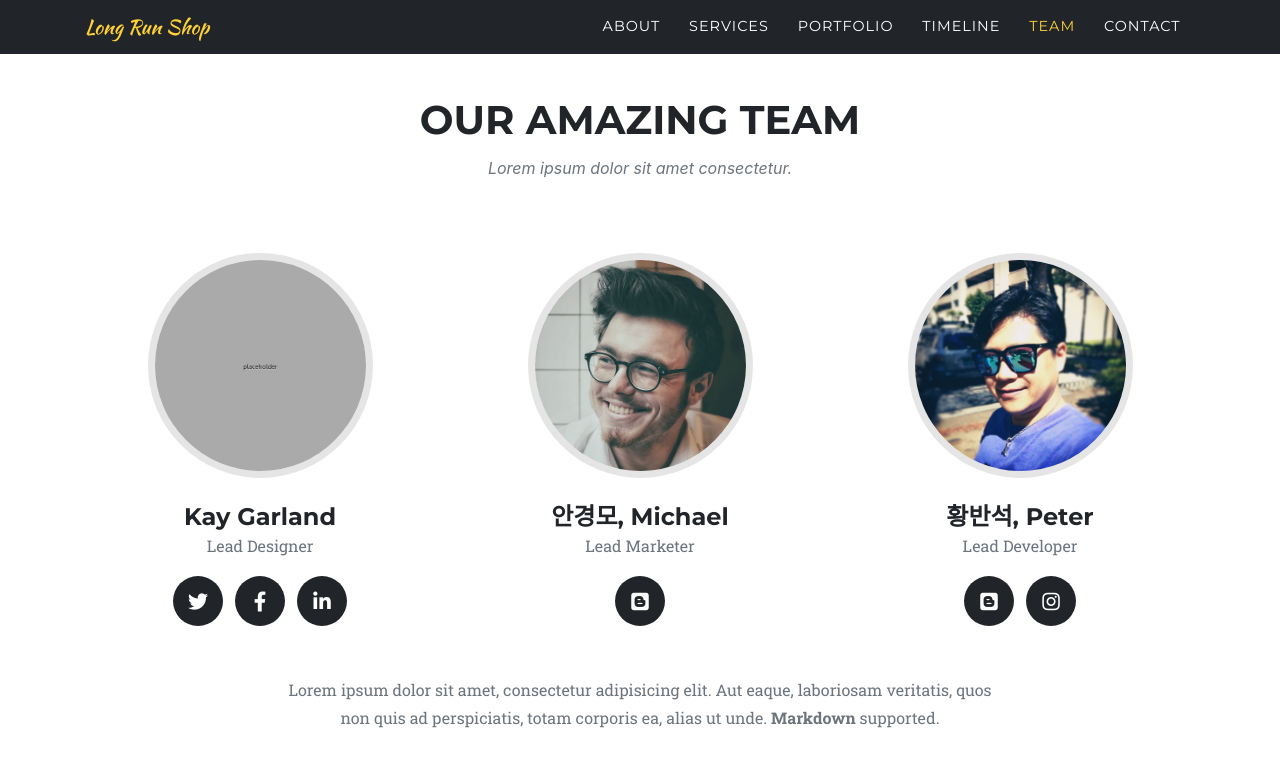
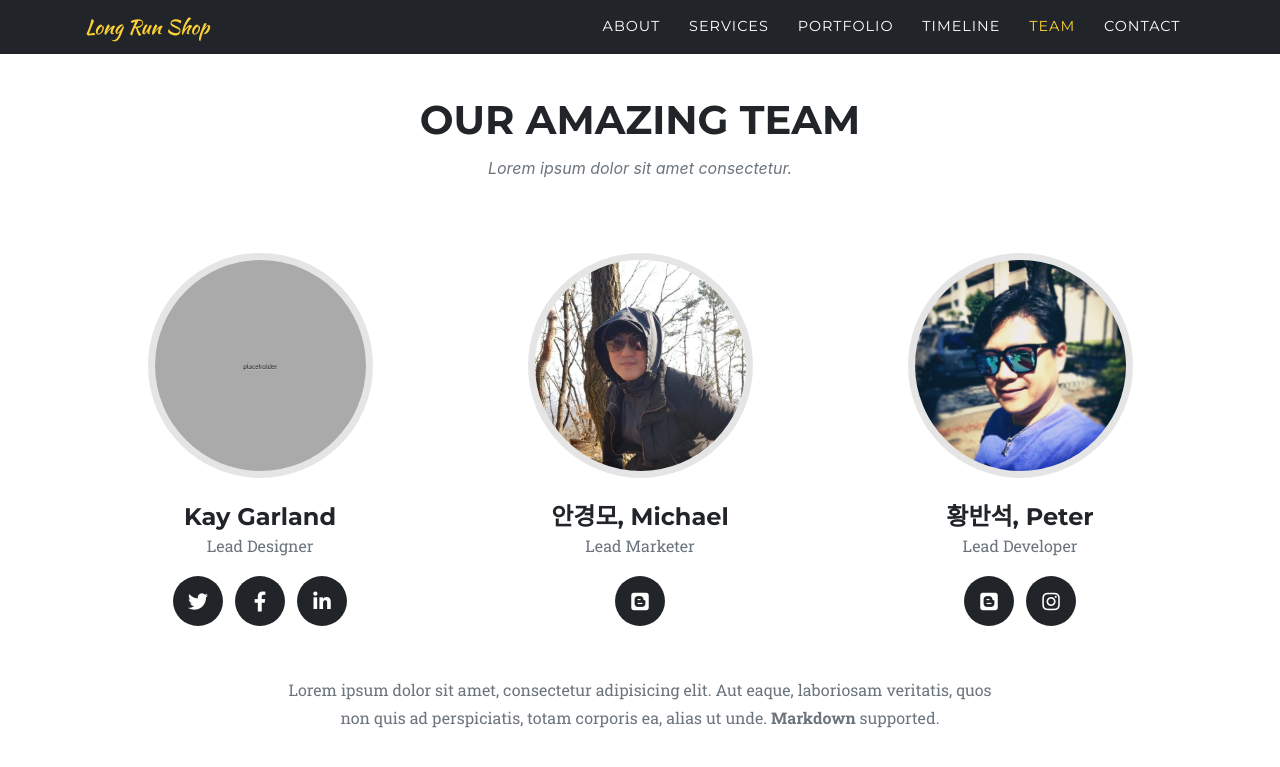
Before and after one commit to WowPeter/long-run-shop, a Jekyll site: the page built from index.md, in a window 1280 px wide and 900 px high, scrolled down 3907 px. Shown: the top 767 px of the window. Built offline with Jekyll 4.4.1, drawn with Linux system fonts in a browser that asks for light colours; some web fonts are replaced.

Commit message:
- building

```diff
--- a/_data/sitetext.yml
+++ b/_data/sitetext.yml
@@ -103,7 +103,7 @@ en: &DEFAULT_EN
             icon: fab fa-linkedin-in
       - name: "안경모, Michael"
         role: "Lead Marketer"
-        image: assets/img/team/2.jpg
+        image: assets/img/team/michael.png
         social:
           - url: https://korea-advertising.blogspot.com
             icon: fab fa-blogger
```
Also changed, not shown: assets/img/team/michael.png (added).
